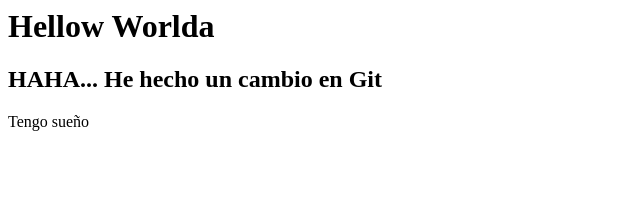
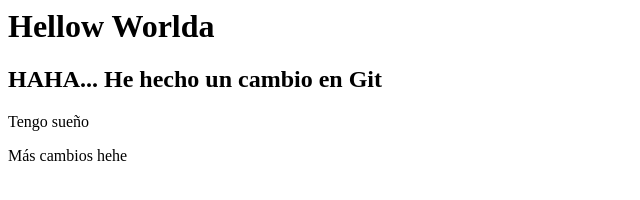
Before and after one commit to CHAO-SURPRISEMOTHERFUCKER-YI/proyecto1, a plain HTML site: page index.html in a window 1280 px wide. Shown: the whole page, without its empty margins (0-640 px from the left). Drawn offline with Linux system fonts and the light colour scheme.

Commit message:
actualización index en main

```diff
--- a/index.html
+++ b/index.html
@@ -1,3 +1,4 @@
 <h1>Hellow Worlda</h1>
 <h2>HAHA... He hecho un cambio en Git</h2>
 <p>Tengo sueño</p>
+<p>Más cambios hehe</p>
```
